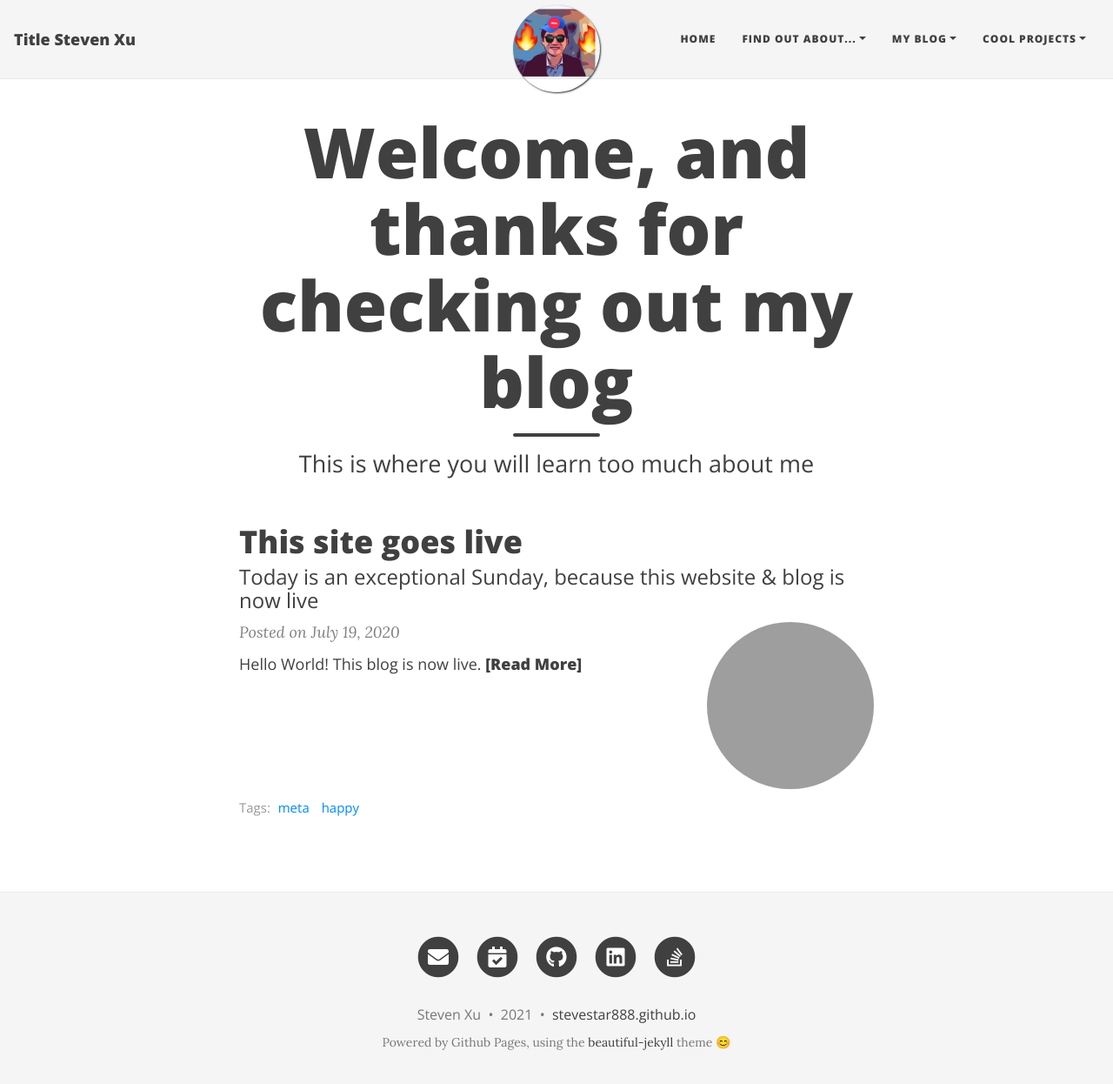
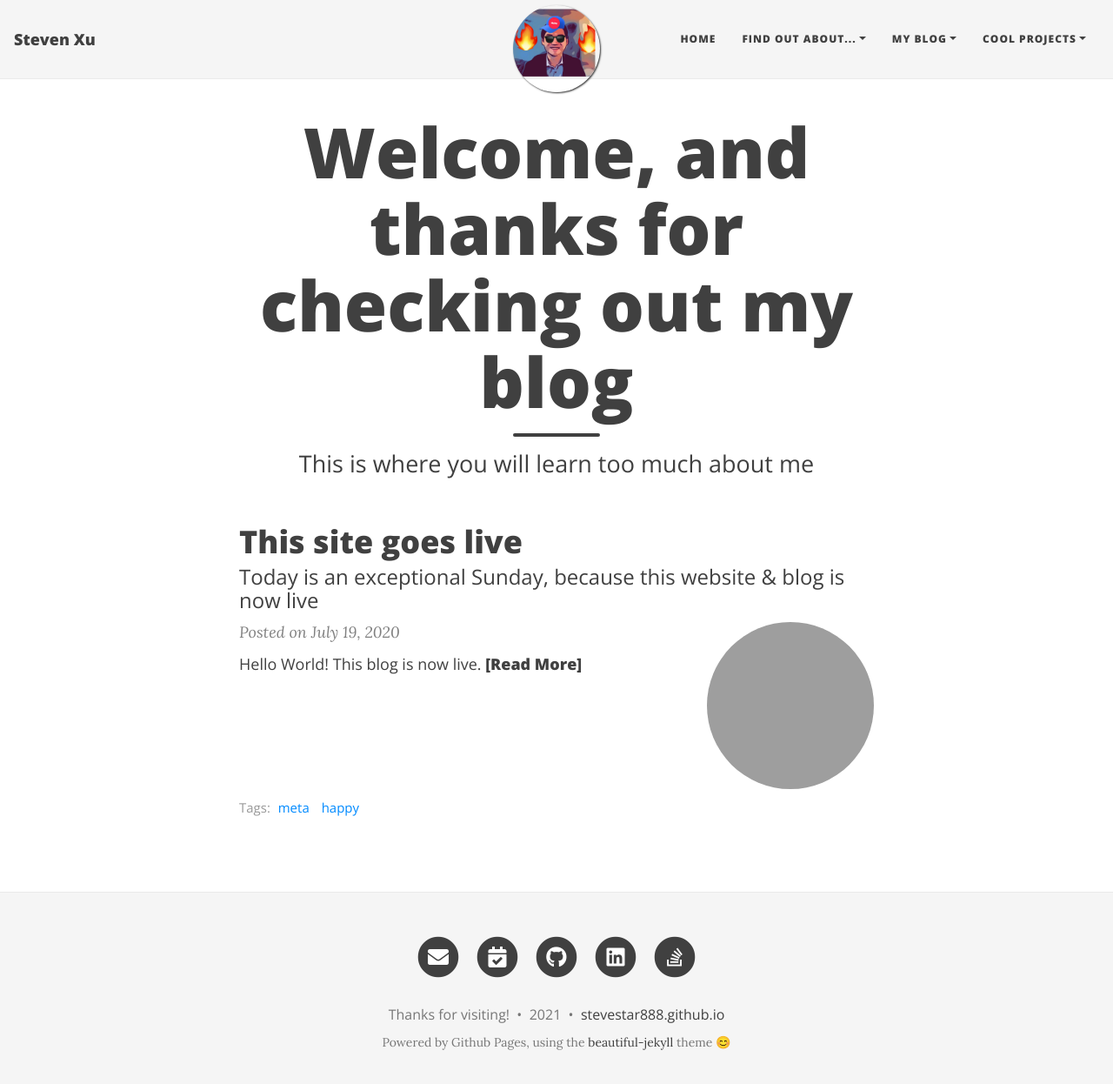
Before and after one commit to stevestar888/steven.github.io, a Jekyll site: the page built from index.html, in a window 1280 px wide and 1259 px high. Shown: the top 1246 px of the window at 87% size. Built offline with Jekyll 4.4.1, drawn with Linux system fonts in a browser that asks for light colours; nearby versions of some CDN libraries; the list of posts is cut into pages by our own code.

Commit message:
Update _config.yml

```diff
--- a/_config.yml
+++ b/_config.yml
@@ -1,13 +1,13 @@
 # --- Basic options --- #
 
 # Name of website
-title: "Title Steven Xu"
+title: "Steven Xu"
 
 # Short description of your site
-description: "My trail of activity & presence on the web"
+description: "My trail of activity on the web"
 
 # Your name to show in the footer
-author: "Steven Xu"
+author: "Thanks for visiting!"
 
 # --- List of links in the navigation bar --- #
 
```
